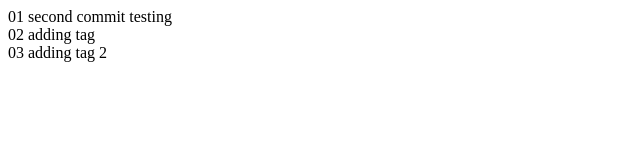
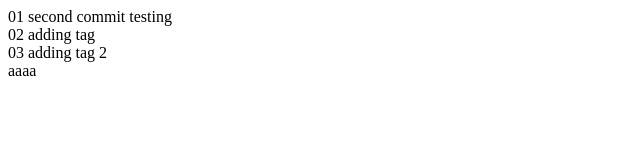
Before and after one commit to huefilm/gittest, a plain HTML site: page index.html in a window 1280 px wide. Shown: the full height of the page, 0-640 px from the left. Drawn offline with Linux system fonts and the light colour scheme.

Commit message:
add div (aaaa)

```diff
--- a/index.html
+++ b/index.html
@@ -8,5 +8,7 @@
 	01 second commit testing
 	<div>02 adding tag </div>
 	<div>03 adding tag 2 </div>
+
+	<div>aaaa</div>
 </body>
 </html>
```
